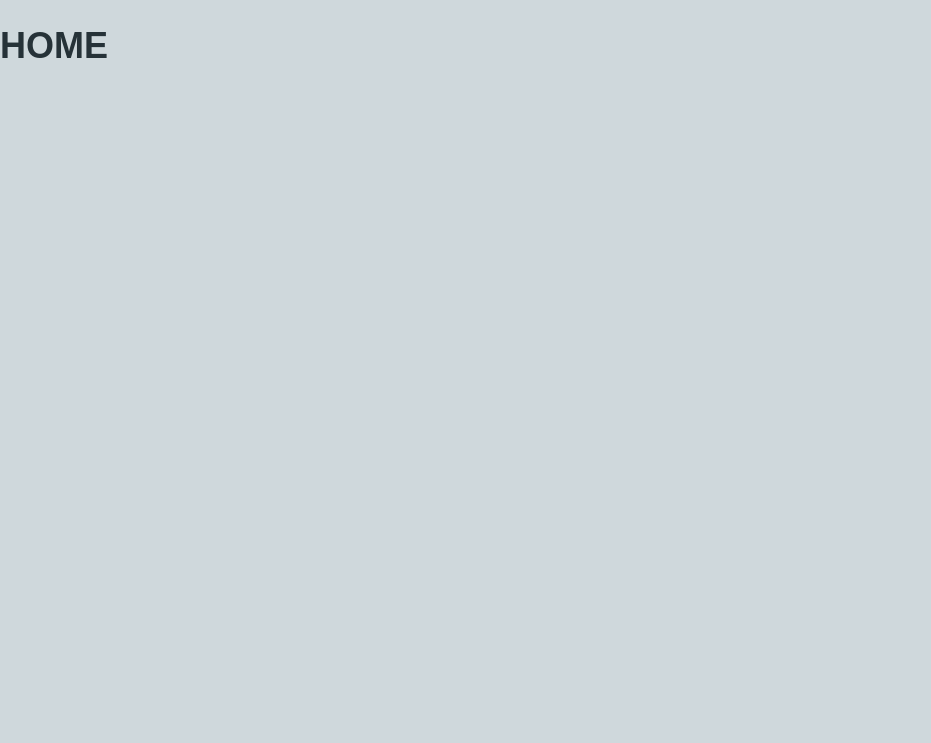
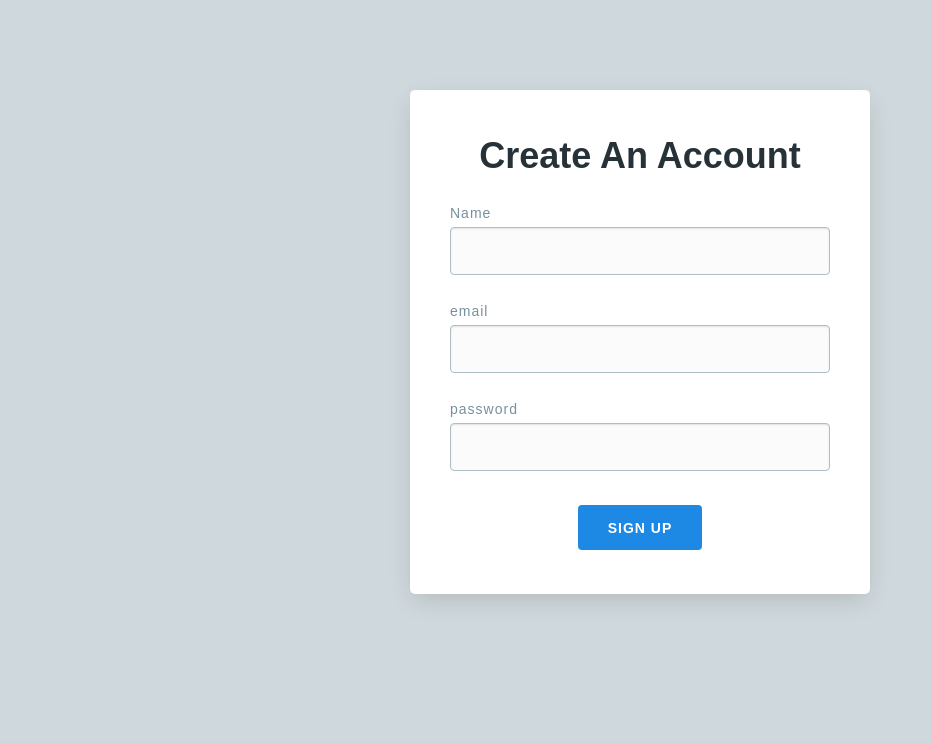
Before and after one commit to AkhilVinayakp/TODO_APP, a Flask app: page / in a window 1280 px wide. Before the commit the part shown is almost empty. Shown: the top 743 px of the page, without its empty margins (0-931 px from the left). Run offline with Flask 2, Linux system fonts and the light colour scheme.

Commit message:
test: getting form submitted value in the route

```diff
--- a/main.py
+++ b/main.py
@@ -1,6 +1,7 @@
 #  mongodb://localhost:27017 local
 
-from flask import Flask, render_template
+from urllib import request
+from flask import Flask, render_template, request
 app = Flask(__name__)
 from pymongo import MongoClient
 import json
@@ -29,8 +30,11 @@ def get_sample():
     # which is not supported by json by default.
 
 
-@app.route('/dashboard/')
+@app.route('/dashboard', methods=["POST"])
 def dashborad():
+    # getting the variables
+    name = request.form.get('name')
+
     return render_template("dashboard.html")
 
 
--- a/static/js/scripts.js
+++ b/static/js/scripts.js
@@ -0,0 +1 @@
+// getting the data submitted through the form
--- a/templates/home.html
+++ b/templates/home.html
@@ -1,8 +1,19 @@
 {% extends "base.html" %}
 
 {% block content %}
-
-    <div>
-        <h1>HOME</h1>
+    <div class="card-wrapper">
+        <div class="card">
+            <h1 class="center">Create An Account</h1>
+            <form action="/dashboard" name="signup_form" method="POST">
+                <label for="name">Name</label>
+                <input type="text" name="name" class="field">
+                <label for="email">email</label>
+                <input type="email" name="email" class="field">
+                <label for="password">password</label>
+                <input type="password" name="password" class="field">
+                <p class="error error-hidden"></p>
+                <input type="submit" value="Sign Up" class="btn">
+            </form>
+        </div>
     </div>
 {% endblock content %}
```
Also changed, not shown: user/routes.py (line endings or trailing spaces).
